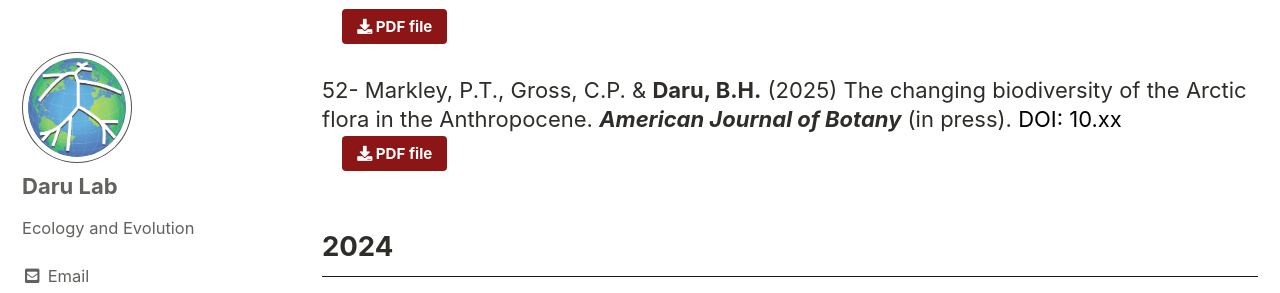
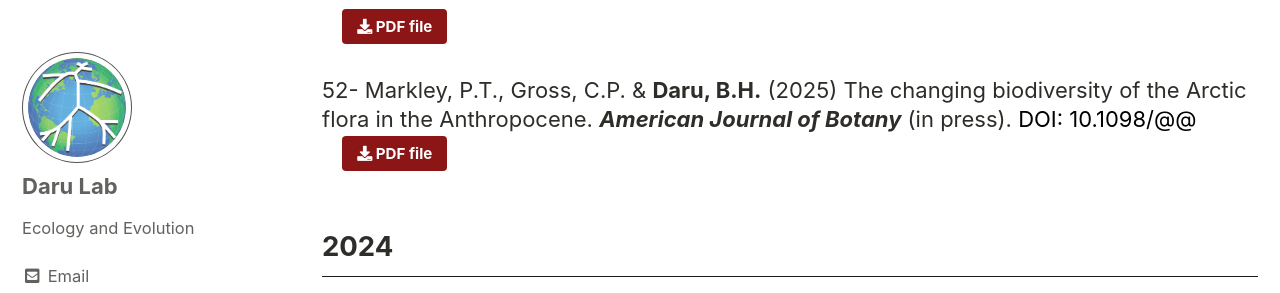
Before and after one commit to darunabas/darulab.github.io, a Jekyll site: the page built from _pages/publications.html, in a window 1280 px wide and 900 px high, scrolled down 625 px. Shown: the part 154-447 px from the top of the window. Built offline with Jekyll 4.4.1, drawn with Linux system fonts in a browser that asks for light colours; cached includes are drawn as plain includes; comment, search, counter and statistics services are not loaded.

Commit message:
Updated pubs

```diff
--- a/_pages/publications.html
+++ b/_pages/publications.html
@@ -47,7 +47,7 @@
 </p>
 
 <p>
-  52- Markley, P.T., Gross, C.P. & <strong>Daru, B.H.</strong> (2025) The changing biodiversity of the Arctic flora in the Anthropocene. <em><strong>American Journal of Botany</strong></em> (in press). <a href="https://doi.org/10.xx" target="_blank" style="color: black; text-decoration: none;">DOI: 10.xx</a>
+  52- Markley, P.T., Gross, C.P. & <strong>Daru, B.H.</strong> (2025) The changing biodiversity of the Arctic flora in the Anthropocene. <em><strong>American Journal of Botany</strong></em> (in press). <a href="https://doi.org/10.xx" target="_blank" style="color: black; text-decoration: none;">DOI: 10.1098/@@</a>
 <br>
 </a>
 <span style="display: inline-flex; align-items: center; gap: 10px; margin-top: 0;">
```
